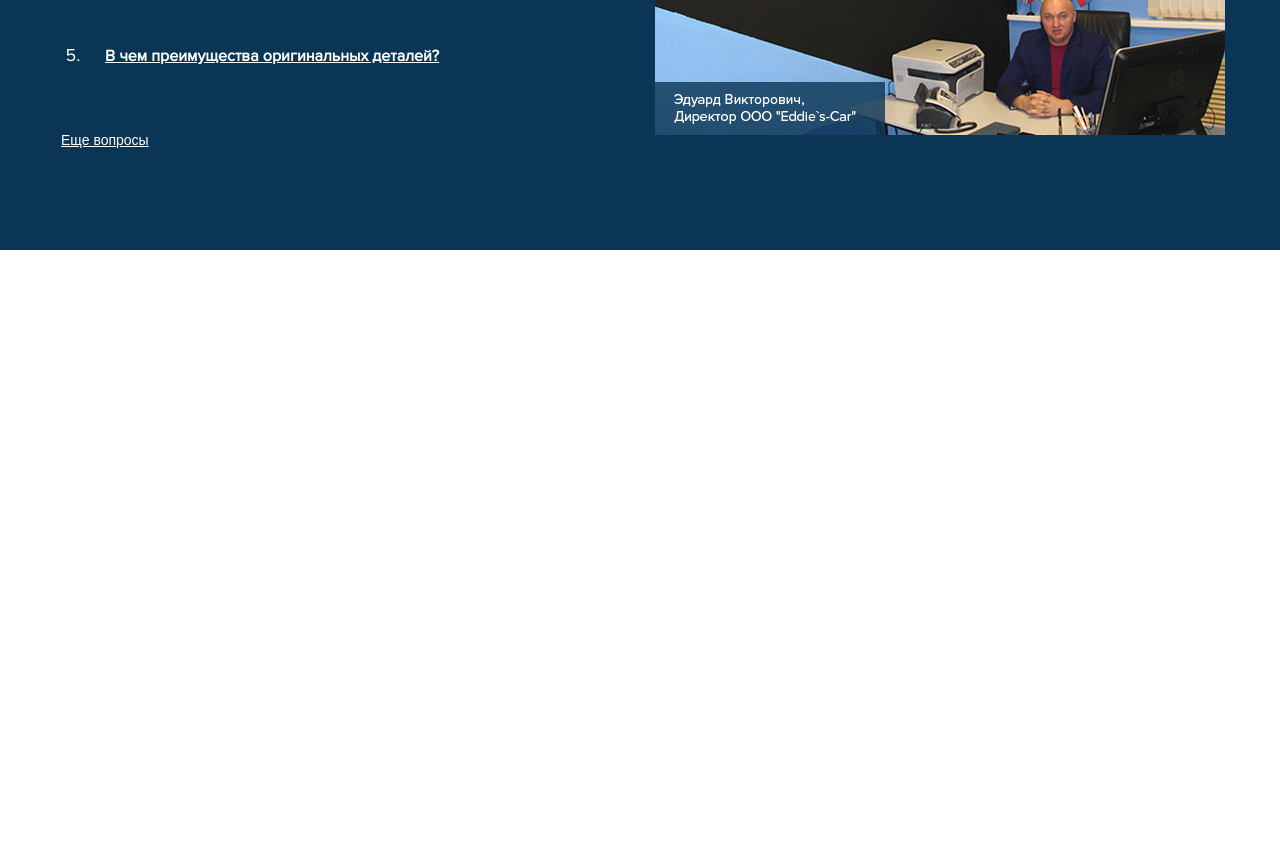
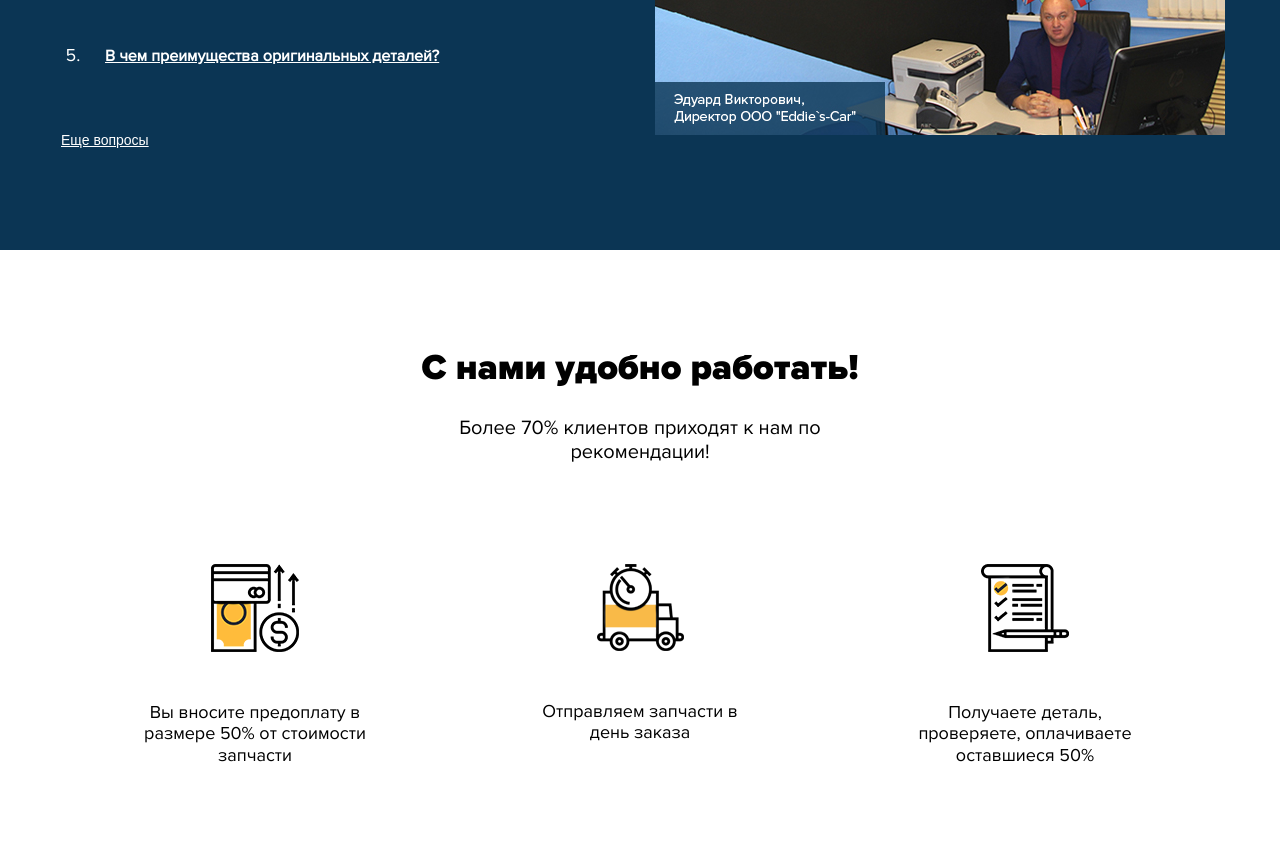
Before and after one commit to DevMinrat/belaz, a website: page src/index.html in a window 1280 px wide. Shown: the part 4608-5474 px from the top of the page. Before the commit the page ends 4858 px from the top, so only its background shows below. Drawn offline with nearby package versions, Linux system fonts and the light colour scheme; files that its build step writes are made by us from their sources; files whose address does not match are found by name.

Commit message:
added stages section

```diff
--- /dev/null
+++ b/src/assets/scss/blocks/stages.scss
@@ -0,0 +1,29 @@
+.stages {
+  padding: $section-padding 0;
+}
+
+.container--stages {
+  max-width: 1030px;
+}
+
+.stages__inner {
+  display: flex;
+  justify-content: space-between;
+}
+
+.stages__item {
+  text-align: center;
+}
+
+.stages__item-img {
+  margin-bottom: 50px;
+}
+
+.stages__item-text {
+  width: 100%;
+  max-width: 230px;
+
+  font-size: 18px;
+  line-height: 1.2;
+  color: $black;
+}
--- a/src/assets/scss/style.scss
+++ b/src/assets/scss/style.scss
@@ -46,4 +46,5 @@ a {
 @import "blocks/guarantee";
 @import "blocks/sales";
 @import "blocks/questions";
+@import "blocks/stages";
 @import "blocks/footer";
--- a/src/index.html
+++ b/src/index.html
@@ -323,3 +323,34 @@ title: Главная страница
         </div>
     </div>
 </section>
+
+<section class="stages">
+    <div class="section__header">
+        <h2 class="section__title section__title--black">С нами удобно работать!</h2>
+        <p class="section__subtitle section__subtitle--black">Более 70% клиентов приходят к нам по рекомендации!</p>
+    </div>
+
+    <div class="container container--stages">
+        <div class="stages__inner">
+            <div class="stages__item">
+                <img class="stages__item-img" src="/assets/images/stage_1.png" alt="">
+                <p class="stages__item-text">Вы вносите предоплату
+                    в размере 50%
+                    от стоимости запчасти</p>
+            </div>
+
+            <div class="stages__item">
+                <img class="stages__item-img" src="/assets/images/stage_2.png" alt="">
+                <p class="stages__item-text">Отправляем запчасти
+                    в день заказа</p>
+            </div>
+
+            <div class="stages__item">
+                <img class="stages__item-img" src="/assets/images/stage_3.png" alt="">
+                <p class="stages__item-text">Получаете деталь,
+                    проверяете, оплачиваете
+                    оставшиеся 50%</p>
+            </div>
+        </div>
+    </div>
+</section>
```
Also changed, not shown: dist/assets/css/style.css, dist/assets/css/style.min.css, dist/assets/images/stage_1.png (added), dist/assets/images/stage_2.png (added), dist/assets/images/stage_3.png (added), dist/index.html, src/assets/images/stage_1.png (added), src/assets/images/stage_2.png (added), src/assets/images/stage_3.png (added).
